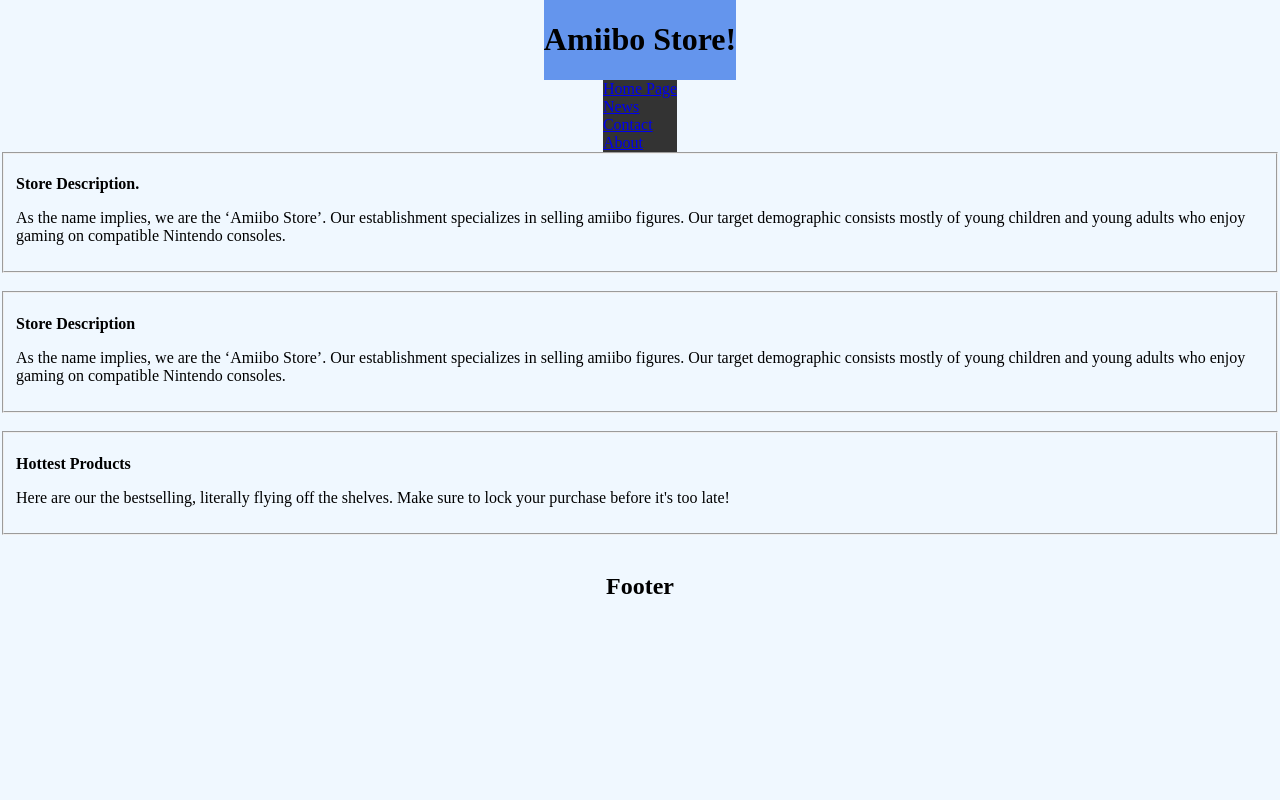
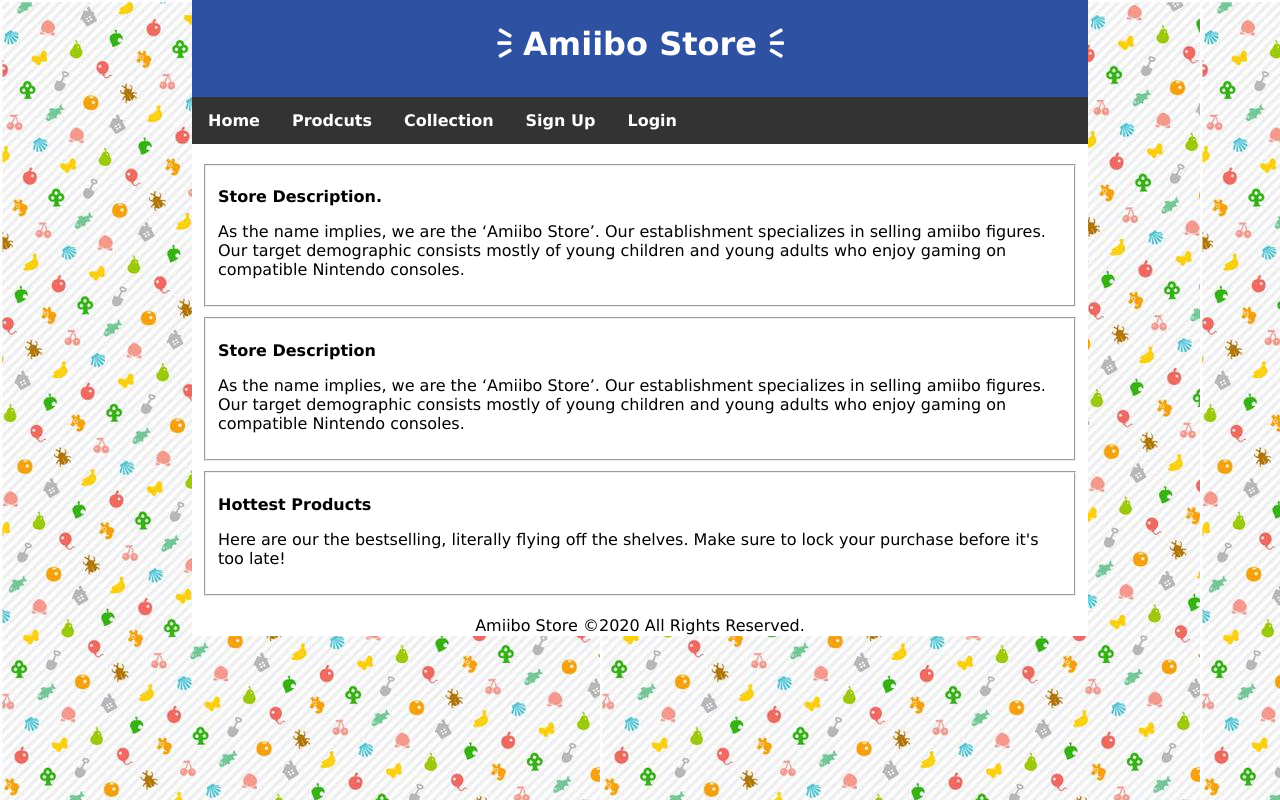
Before and after one commit to ZacharyTherrien/Database-2-Assignment-3, a PHP site: page / in a window 1280 px wide. Run offline with PHP 8.4, Linux system fonts and the light colour scheme.

Commit message:
Style Update
Given George's large contributions to the home page layout and styling, the home page now looks proper with nice aesthetics.

```diff
--- a/index.php
+++ b/index.php
@@ -18,14 +18,15 @@
 <container>
     <body>
         <header>
-            <h1>Amiibo Store!</h1>
+            <h1>🗦 Amiibo Store 🗧</h1>
         </header>
         <nav>
             <ul id="navigationBar">
-                <li class="naviationItem"><a href="index.php">Home Page</a></li>
-                <li class="naviationItem"><a href="news.asp">News</a></li>
-                <li class="naviationItem"><a href="contact.asp">Contact</a></li>
-                <li class="naviationItem"><a href="about.asp">About</a></li>
+                <li class="navigationItem"><a href="index.php">Home</a></li>
+                <li class="navigationItem"><a href="product.php">Prodcuts</a></li>
+                <li class="navigationItem"><a href="collection.php">Collection</a></li>
+				<li class="navigationItem" class="userItem"><a href="registration.php">Sign Up</a></li>
+                <li class="navigationItem" class="userItem"><a href="login.php">Login</a></li>
             </ul>
         </nav>
         <main>
@@ -35,23 +36,20 @@
             in selling amiibo figures. Our target demographic consists mostly of young children and
             young adults who enjoy gaming on compatible Nintendo consoles.</p>
             </fieldset>
-            <br>
             <fieldset>
                 <b><p>Store Description</p></b>
                 <p>As the name implies, we are the ‘Amiibo Store’. Our establishment specializes
                 in selling amiibo figures. Our target demographic consists mostly of young children
                 and young adults who enjoy gaming on compatible Nintendo consoles.</p>
             </fieldset>
-            <br>
             <fieldset>
                 <b><p>Hottest Products</p></b>
                 <p>Here are our the bestselling, literally flying off the shelves.
                 Make sure to lock your purchase before it's too late!</p>
             </fieldset>
-            <br>
         </main>
         <footer>
-            <h2>Footer</h2>
+            <span>Amiibo Store ©2020 All Rights Reserved.</span>
         </footer>
     </body>
 </container>
--- a/style.css
+++ b/style.css
@@ -7,28 +7,52 @@ container {
         "nav"
         "main"
         "footer";
-    justify-items: center;
+
+	font-family: Verdana;
+	margin-left: auto;
+	margin-right: auto;
+	width: 70%;
 }
 
 header {
-    background-color: cornflowerblue;
+    background-color: #2E51A2;
+	color: white;
+	font-weight: bold;
+	display: flex;
+	justify-content: center;
+	align-items: center;
 }
 
 body {
-    background-color: aliceblue;
+    background-image: url("./Images/amiibo_bg.jpg");
+	background-repeat: repeat;
     margin: 0px;
+    justify-items: center;
+	font-family: Arial;
+}
+
+html, body {
+  height: 100%;
+  margin: 0;
+}
+
+main {
+	background-color: white;
+	padding: 10px;
+	min-height: 100%;
 }
 
 #navigationBar {
-    list-style-type: none;
-    margin: 0;
-    padding: 0;
-    overflow: hidden;
-    background-color: #333;
+	list-style-type: none;
+	margin: 0;
+	padding: 0;
+	overflow: hidden;
+	background-color: #333;
+	font-weight: bold;
 }
 
 .navigationItem {
-    display: inline;
+	float: left;
 }
 
 .navigationItem a {
@@ -40,5 +64,27 @@ body {
 }
 
 .navigationItem a:hover {
-    background-color: #111;
+	display: block;
+	background-color: #2E51A2;
+    text-align: center;
+    padding: 14px 16px;
+    text-decoration: none;
 }
+
+a {
+  display: block;
+  padding: 8px;
+  background-color: #333;
+}
+
+fieldset {
+	margin-top: 10px;
+	margin-bottom: 10px;
+}
+
+footer {
+	background-color: white;
+	display: flex;
+	justify-content: center;
+	align-items: center;
+}
```
Also changed, not shown: Images/amiibo_bg.jpg (added).
